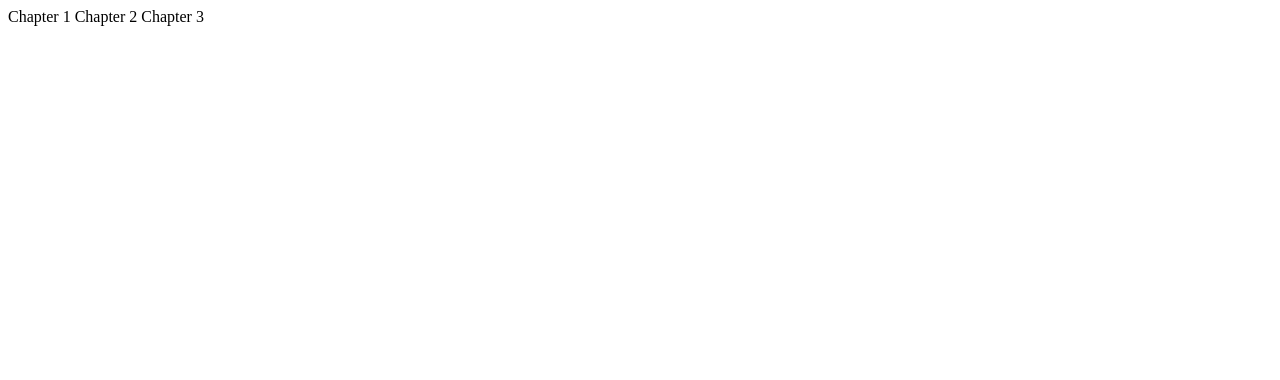
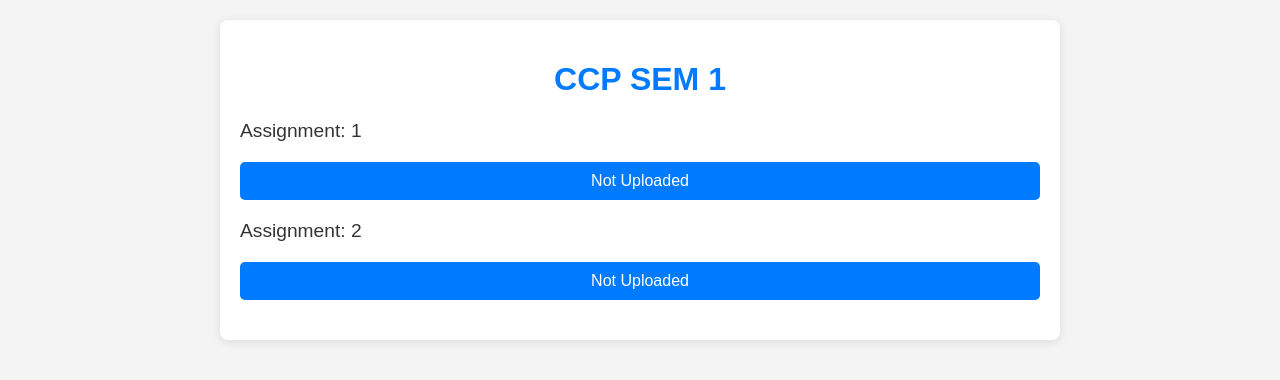
Before and after one commit to tirthpatel2543/clg-notes, a plain HTML site: page sem1/maths.html in a window 1280 px wide. Drawn offline with Linux system fonts and the light colour scheme.

Commit message:
Update 2.0

```diff
--- a/sem1/maths.html
+++ b/sem1/maths.html
@@ -3,11 +3,55 @@
 <head>
     <meta charset="UTF-8">
     <meta name="viewport" content="width=device-width, initial-scale=1.0">
-    <title>Document</title>
+    <title>CCP SEM 1 - Assignment 1</title>
+    <style>
+        body {
+            font-family: Arial, sans-serif;
+            background-color: #f4f4f4;
+            margin: 0;
+            padding: 20px;
+            color: #333;
+        }
+        .container {
+            max-width: 800px;
+            margin: auto;
+            background: #fff;
+            padding: 20px;
+            border-radius: 8px;
+            box-shadow: 0 2px 10px rgba(0, 0, 0, 0.1);
+        }
+        h1 {
+            text-align: center;
+            color: #007BFF;
+        }
+        .assignment {
+            font-size: 1.2em;
+            margin-top: 10px;
+            margin-bottom: 20px;
+        }
+        .link {
+            display: block;
+            text-align: center;
+            margin: 20px 0;
+            padding: 10px 15px;
+            background: #007BFF;
+            color: white;
+            text-decoration: none;
+            border-radius: 5px;
+            transition: background 0.3s;
+        }
+        .link:hover {
+            background: #0056b3;
+        }
+    </style>
 </head>
 <body>
-    Chapter 1
-    Chapter 2
-    Chapter 3
+    <div class="container">
+        <h1>CCP SEM 1</h1>
+        <div class="assignment">Assignment: 1</div>
+        <a href="" class="link"> Not Uploaded </a>
+        <div class="assignment">Assignment: 2 </div>
+        <a href="" class="link"> Not Uploaded </a>
+    </div>
 </body>
 </html>
```
Also changed, not shown: sem1.html (+14 -14 lines), sem1/ccp.html (+2 -0 lines), sem1/img-1.jpg (deleted).
